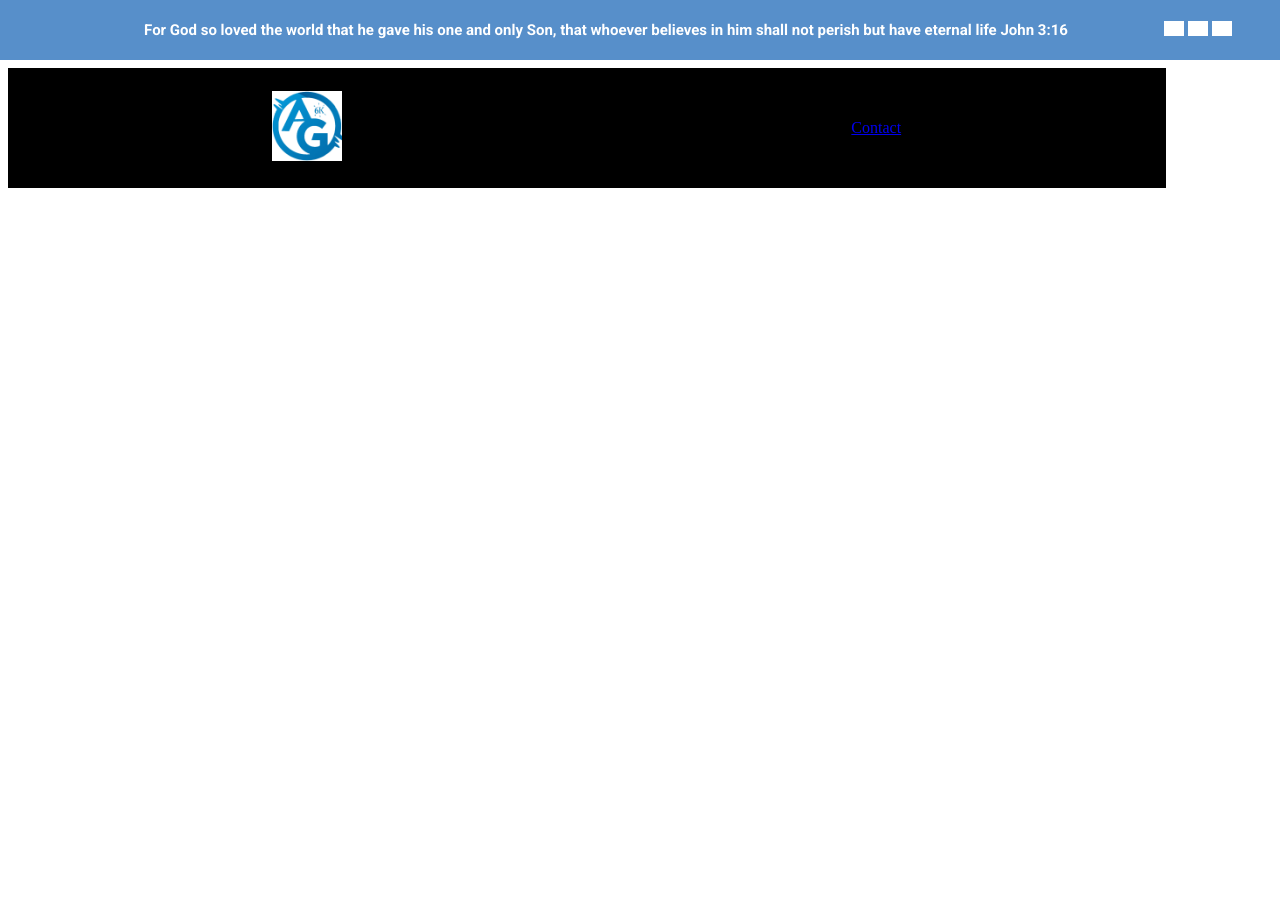
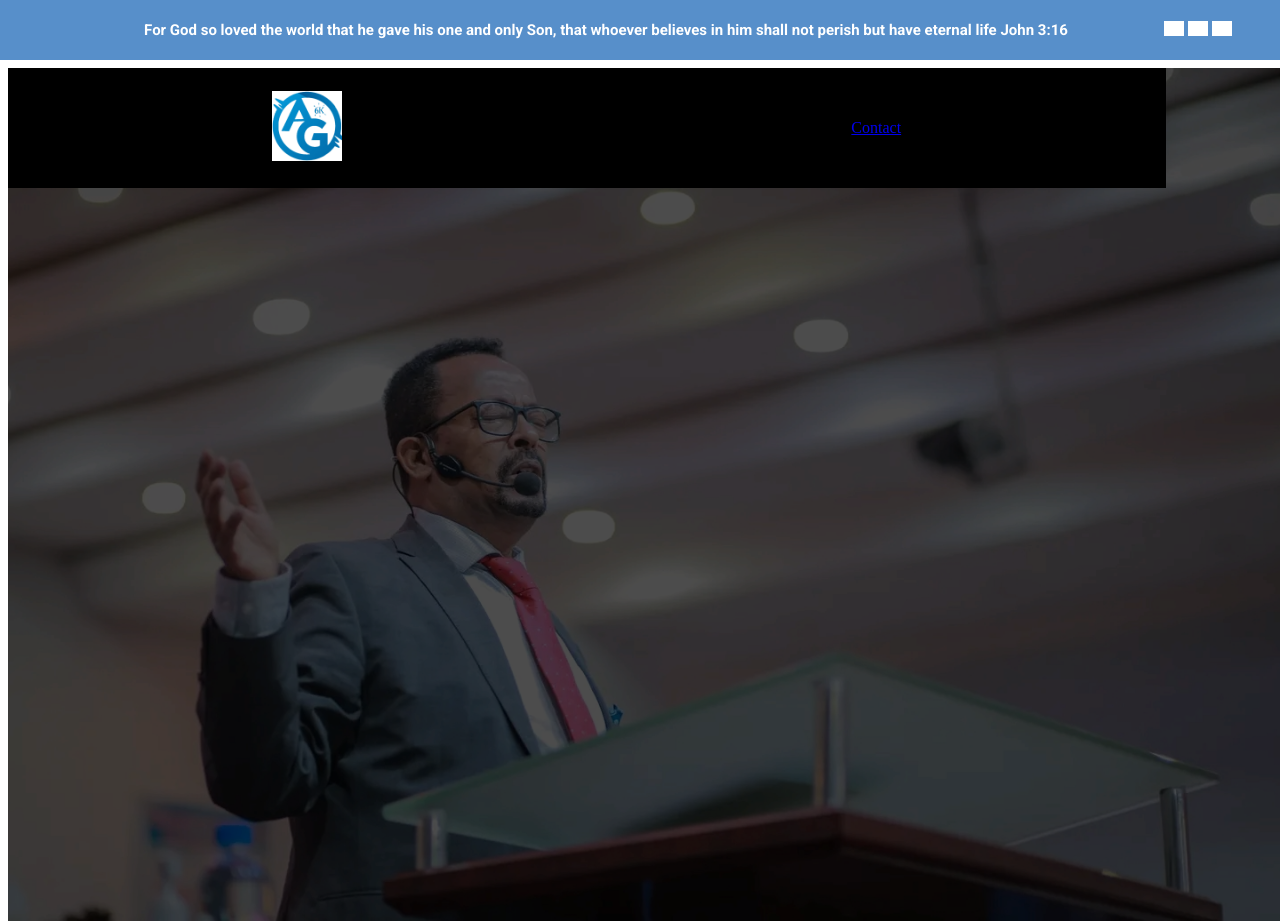
Before and after one commit to AlazarBekele/Dashboard, a Django app: page / in a window 1280 px wide. Before the commit the page ends 188 px from the top, so only its background shows below. Run offline with Django 5.2, Linux system fonts and the light colour scheme; grey boxes are pictures that could not be loaded.

Commit message:
successfully add nav into image

```diff
--- a/AG/templates/Include/HeroBanner/HeroBanner.html
+++ b/AG/templates/Include/HeroBanner/HeroBanner.html
@@ -2,6 +2,24 @@
 
 <div class="HeroBannerImg">
 
-    {% comment %} <img src="{% static "PostUseIMG/1.jpg" %}" alt=""> {% endcomment %}
+    <img class="HeroIMG" src='{% static "PostUseIMG/1.jpg" %}' alt="">
+
+    <div class="MainNavBar">
+
+
+        <div>
+
+            <img class="NavLogo" src='{% static "IMG/Logo/Logo.jpg" %}'' alt="">
+
+        </div>
+
+        <div>
+
+            <a href="#">Contact</a>
+
+        </div>
+
+
+    </div>
 
 </div>
--- a/AG/templates/Include/NavSection/Nav.html
+++ b/AG/templates/Include/NavSection/Nav.html
@@ -26,23 +26,5 @@
 
     </div>
 
-    <div class="MainNavBar">
-
-
-        <div>
-
-            <img class="NavLogo" src="{% static "IMG/Logo/Logo.jpg" %}" alt="">
-
-        </div>
-
-        <div>
-
-            <a href="#">Contact</a>
-
-        </div>
-
-
-    </div>
-
 
 </div>
--- a/EAG/settings.py
+++ b/EAG/settings.py
@@ -121,6 +121,10 @@ STATIC_URL = 'static/'
 STATIC_ROOT = os.path.join(BASE_DIR, 'satticfile')
 STATICFILES_DIRS = [os.path.join(BASE_DIR, 'static')]
 
+STATICFILES_DIRS = [
+    BASE_DIR / "static",  # Adjust as needed
+]
+
 # Default primary key field type
 # https://docs.djangoproject.com/en/5.1/ref/settings/#default-auto-field
 
--- a/static/Design/Index/Design.css
+++ b/static/Design/Index/Design.css
@@ -41,6 +41,10 @@
     width: 70px;
 }
 
-.HeroBannerImg {
-    background-image: '{% static "PostUseIMG/1.jpg" %}';
+.HeroIMG{
+    position: absolute;
+    filter: brightness(30%);
+    width: 100%;
+    height: auto;
+    z-index: -1;
 }
```
